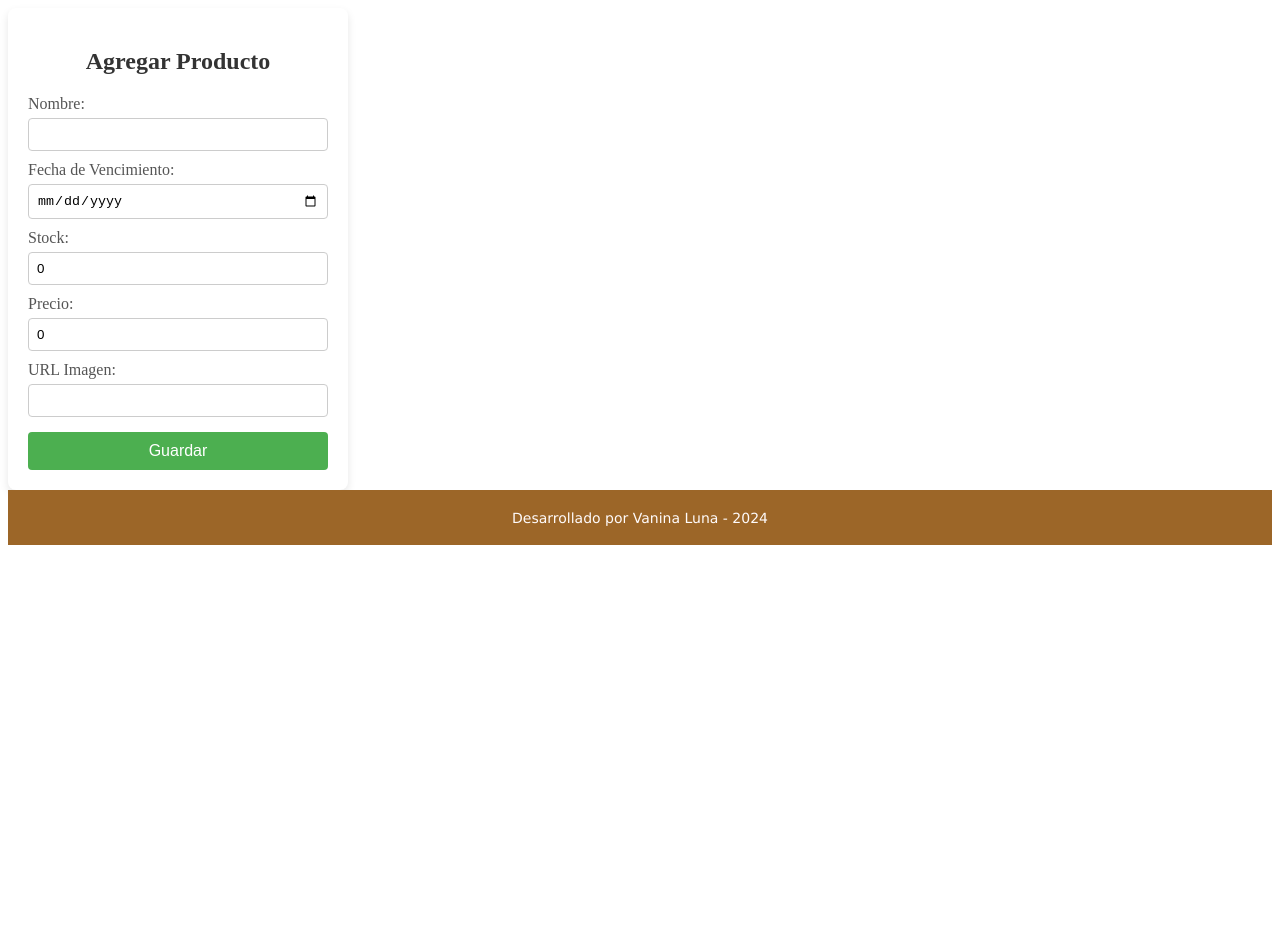
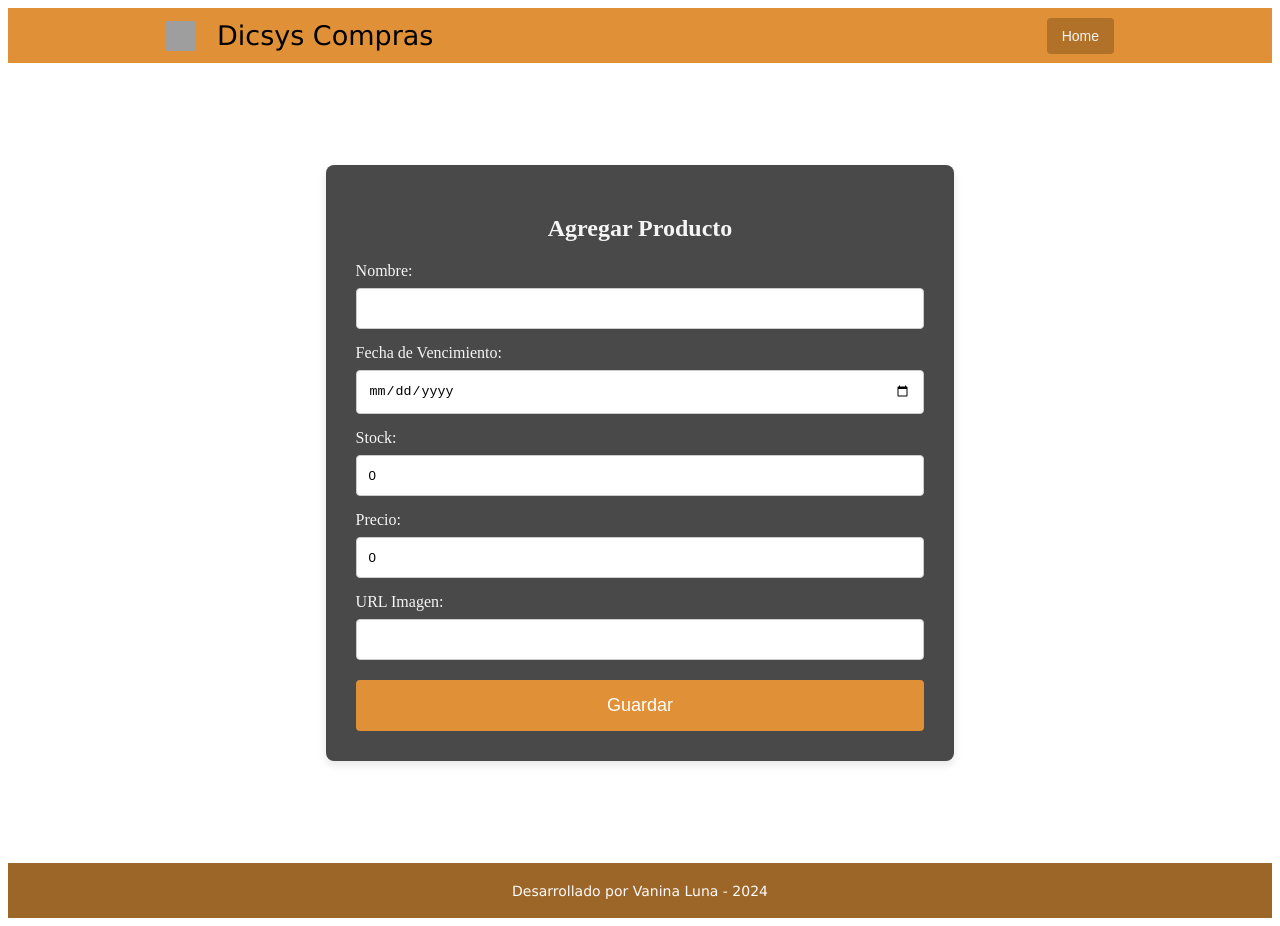
Before and after one commit to VaninaLuna/Dicsys_Proyecto_Final, an Angular app in the folder frontend/: page /productos/form in a window 1280 px wide. Before the commit the page ends 800 px from the top, so only its background shows below. Built offline with nearby package versions, Linux system fonts and the light colour scheme; grey boxes are pictures that could not be loaded.

Commit message:
form agregar producto

```diff
--- a/frontend/src/app/ui/pages/form-product/form-product.component.css
+++ b/frontend/src/app/ui/pages/form-product/form-product.component.css
@@ -1,43 +1,63 @@
+section {
+    min-height: 85vh;
+}
+
+.center {
+    display: flex;
+    justify-content: center;
+    align-items: center;
+    margin: 0px auto;
+    height: 100vh;
+}
+
 .form-container {
-    background-color: #ffffff;
-    padding: 20px;
+    background-color: #333333e3;
+    padding: 30px;
     border-radius: 8px;
     box-shadow: 0 4px 8px rgba(0, 0, 0, 0.1);
-    width: 300px;
+    width: 45%;
+    margin-top: 0;
+    height: auto;
+}
+
+.form {
+    height: auto;
 }
 
 h2 {
     text-align: center;
-    color: #333;
+    color: whitesmoke;
+    font-size: 24px;
 }
 
 label {
     display: block;
-    margin-top: 10px;
-    color: #555;
+    margin-top: 15px;
+    color: whitesmoke;
 }
 
 input {
     width: 100%;
-    padding: 8px;
-    margin-top: 5px;
+    padding: 12px;
+    margin-top: 8px;
     border: 1px solid #ccc;
     border-radius: 4px;
     box-sizing: border-box;
 }
 
+
 button {
     width: 100%;
-    padding: 10px;
-    margin-top: 15px;
-    background-color: #4CAF50;
+    padding: 15px;
+    margin-top: 20px;
+    background-color: rgb(224, 145, 55);
     color: white;
     border: none;
     border-radius: 4px;
     cursor: pointer;
-    font-size: 16px;
+    font-size: 18px;
 }
 
 button:hover {
-    background-color: #45a049;
+    background-color: rgb(118, 72, 20);
 }
--- a/frontend/src/app/ui/pages/form-product/form-product.component.html
+++ b/frontend/src/app/ui/pages/form-product/form-product.component.html
@@ -1,21 +1,57 @@
-<div class="form-container">
-    <form action="#" method="post">
+<app-header></app-header>
+<section>
+  <div class="center">
+    <div class="form-container">
+      <form action="#" method="post" class="form">
         <h2>Agregar Producto</h2>
         <label for="nombre">Nombre:</label>
-        <input type="text" id="nombre" name="nombre" [(ngModel)]="product.nombre" required>
+        <input
+          type="text"
+          id="nombre"
+          name="nombre"
+          [(ngModel)]="product.nombre"
+          required
+        />
 
         <label for="fecha">Fecha de Vencimiento:</label>
-        <input type="date" id="fecha" name="fecha" [(ngModel)]="product.fecha_vencimiento" required>
+        <input
+          type="date"
+          id="fecha"
+          name="fecha"
+          [(ngModel)]="product.fecha_vencimiento"
+          required
+        />
 
         <label for="stock">Stock:</label>
-        <input type="number" id="stock" name="stock" [(ngModel)]="product.stock" required>
+        <input
+          type="number"
+          id="stock"
+          name="stock"
+          [(ngModel)]="product.stock"
+          required
+        />
 
         <label for="precio">Precio:</label>
-        <input type="number" id="precio" name="precio" step="0.01" [(ngModel)]="product.precio" required>
+        <input
+          type="number"
+          id="precio"
+          name="precio"
+          step="0.01"
+          [(ngModel)]="product.precio"
+          required
+        />
 
         <label for="urlImagen">URL Imagen:</label>
-        <input type="url" id="urlImagen" name="urlImagen" [(ngModel)]="product.url_img" required>
+        <input
+          type="url"
+          id="urlImagen"
+          name="urlImagen"
+          [(ngModel)]="product.url_img"
+          required
+        />
 
         <button type="submit" (click)="guardarProduct()">Guardar</button>
-    </form>
-</div>
+      </form>
+    </div>
+  </div>
+</section>
--- a/frontend/src/app/ui/pages/form-product/form-product.component.ts
+++ b/frontend/src/app/ui/pages/form-product/form-product.component.ts
@@ -5,11 +5,12 @@ import { ProductosService } from '../../../data/services/productos/productos.ser
 import { FormsModule } from '@angular/forms';
 import { UrlNavigateService } from '../../../services/url-navigate.service';
 import { Url } from '../../../data/url';
+import { HeaderComponent } from '../../components/header/header.component';
 
 @Component({
   selector: 'app-form-product',
   standalone: true,
-  imports: [FormsModule],
+  imports: [FormsModule, HeaderComponent],
   templateUrl: './form-product.component.html',
   styleUrl: './form-product.component.css'
 })
```
